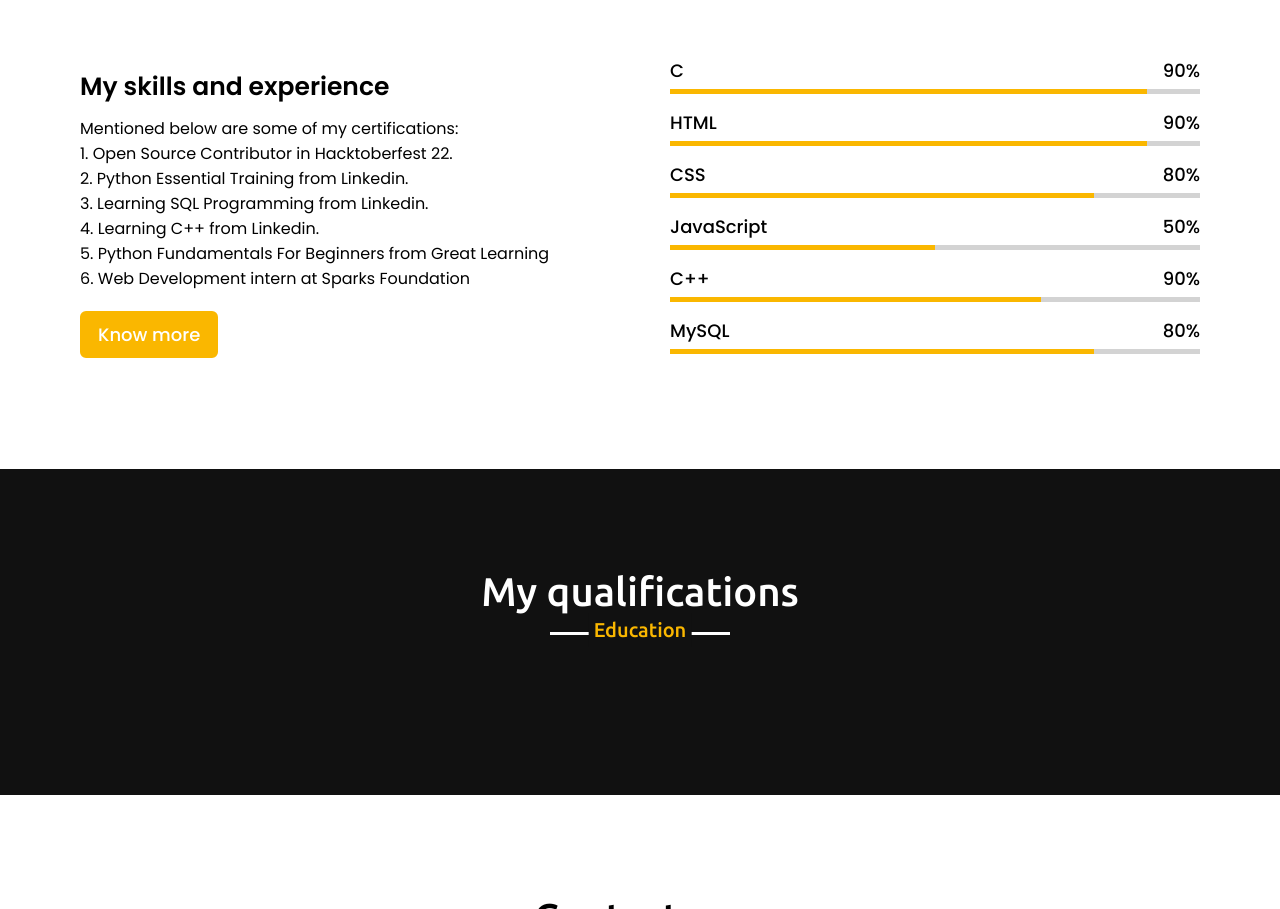
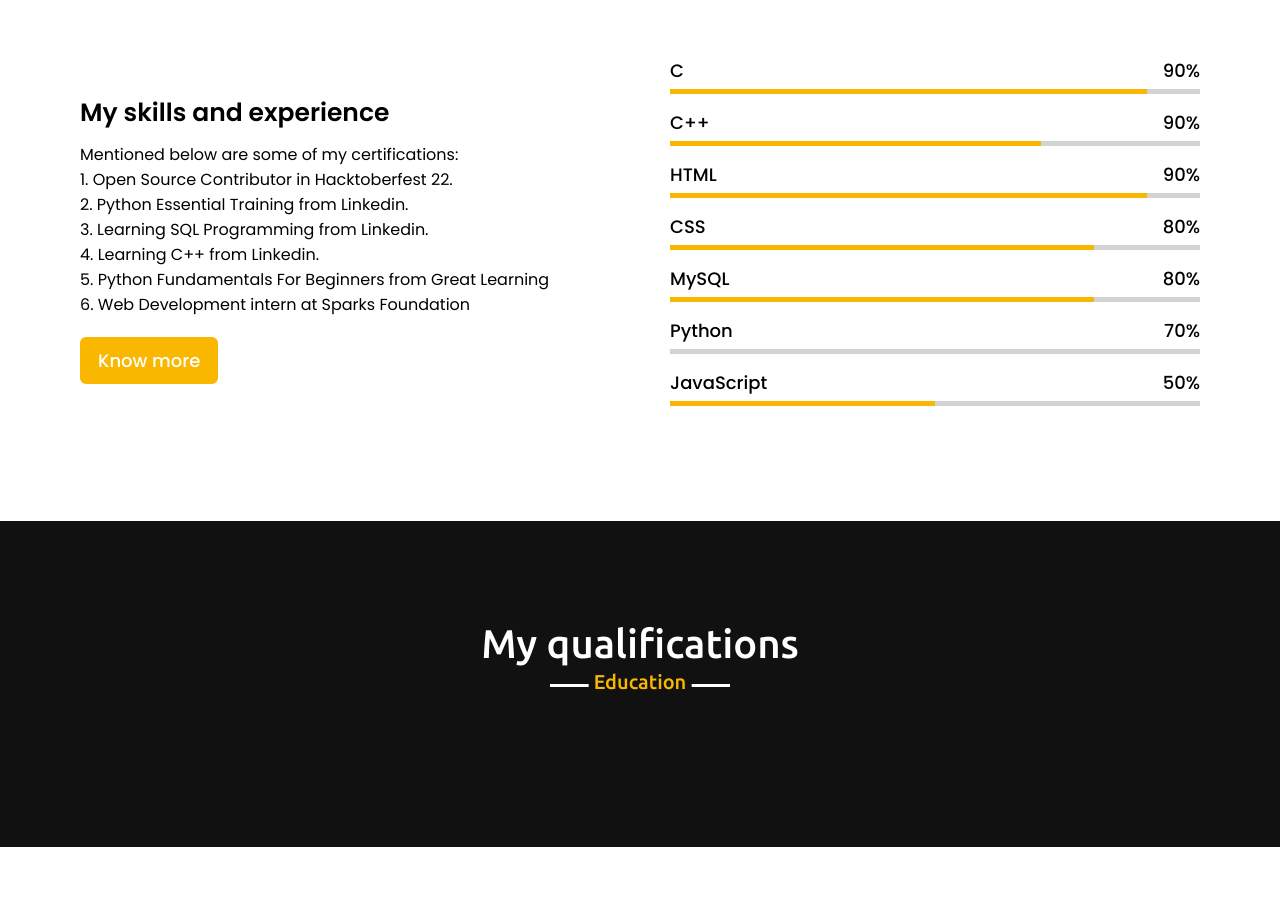
Before and after one commit to prachisingh1008/portfolio-of-prachi, a plain HTML site: page index.html in a window 1280 px wide. Shown: the part 2344-3253 px from the top of the page. Drawn offline with nearby package versions, Linux system fonts and the light colour scheme; a script that the page names is missing.

Commit message:
Update index.html

```diff
--- a/index.html
+++ b/index.html
@@ -121,6 +121,13 @@ I am an eager learner, a disciplined and dedicated individual who consistently s
                             </div>
                             <div class="line c"></div>
                         </div>
+                         <div class="bars">
+                            <div class="info">
+                                <span>C++</span>
+                                <span>90%</span>
+                            </div>
+                            <div class="line java"></div>
+                        </div>
 
                         <div class="bars">
                             <div class="info">
@@ -137,7 +144,20 @@ I am an eager learner, a disciplined and dedicated individual who consistently s
                             </div>
                             <div class="line css"></div>
                         </div>
-
+                         <div class="bars">
+                            <div class="info">
+                                <span>MySQL</span>
+                                <span>80%</span>
+                            </div>
+                            <div class="line mysql"></div>
+                        </div>
+                       <div class="bars">
+                            <div class="info">
+                                <span>Python</span>
+                                <span>70%</span>
+                            </div>
+                            <div class="line python"></div>
+                        </div>
                         <div class="bars">
                             <div class="info">
                                 <span>JavaScript</span>
@@ -146,21 +166,9 @@ I am an eager learner, a disciplined and dedicated individual who consistently s
                             <div class="line js"></div>
                         </div>
 
-                        <div class="bars">
-                            <div class="info">
-                                <span>C++</span>
-                                <span>90%</span>
-                            </div>
-                            <div class="line java"></div>
-                        </div>
 
-                        <div class="bars">
-                            <div class="info">
-                                <span>MySQL</span>
-                                <span>80%</span>
-                            </div>
-                            <div class="line mysql"></div>
-                        </div>
+
+
                     </div>
                 </div>
             </div>
```
